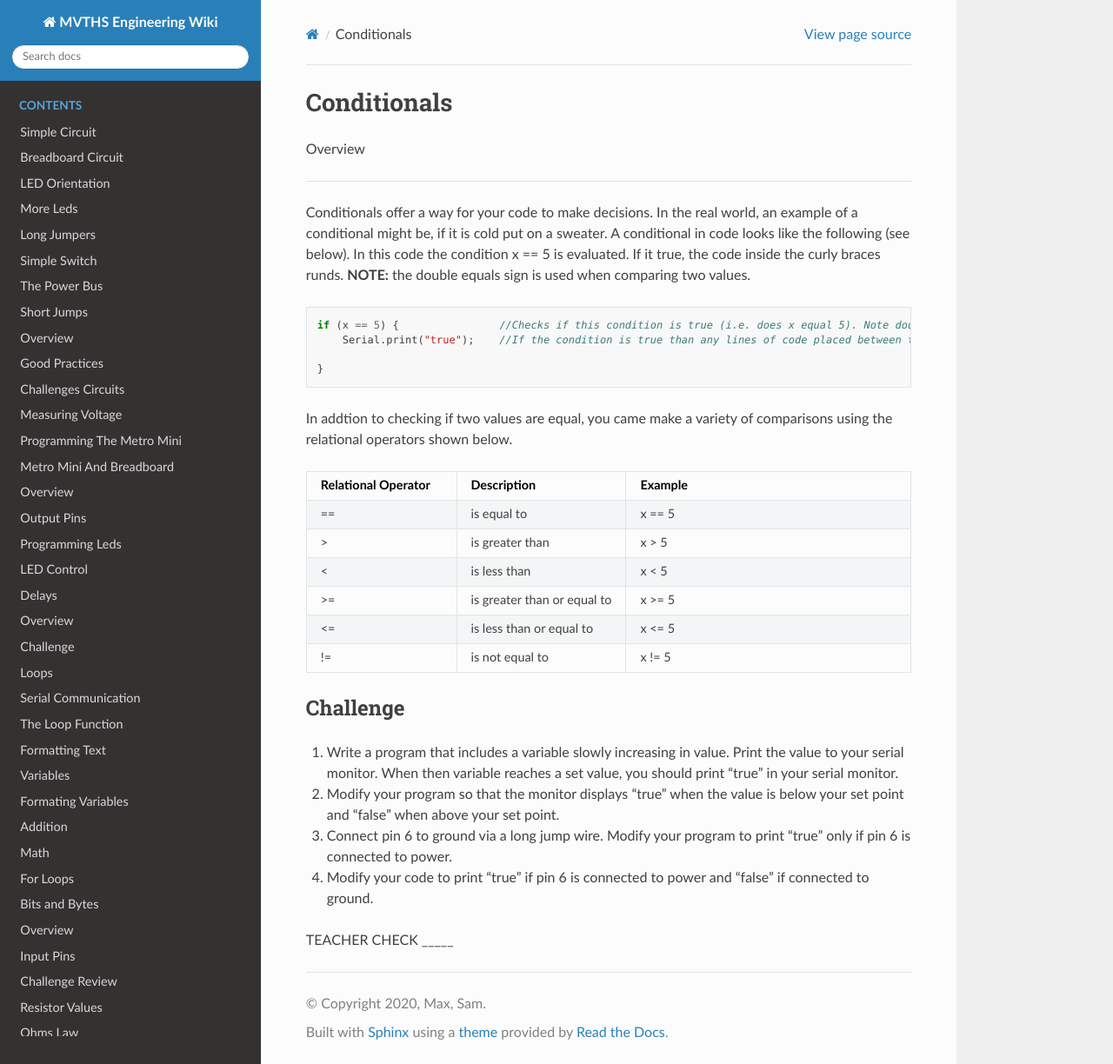
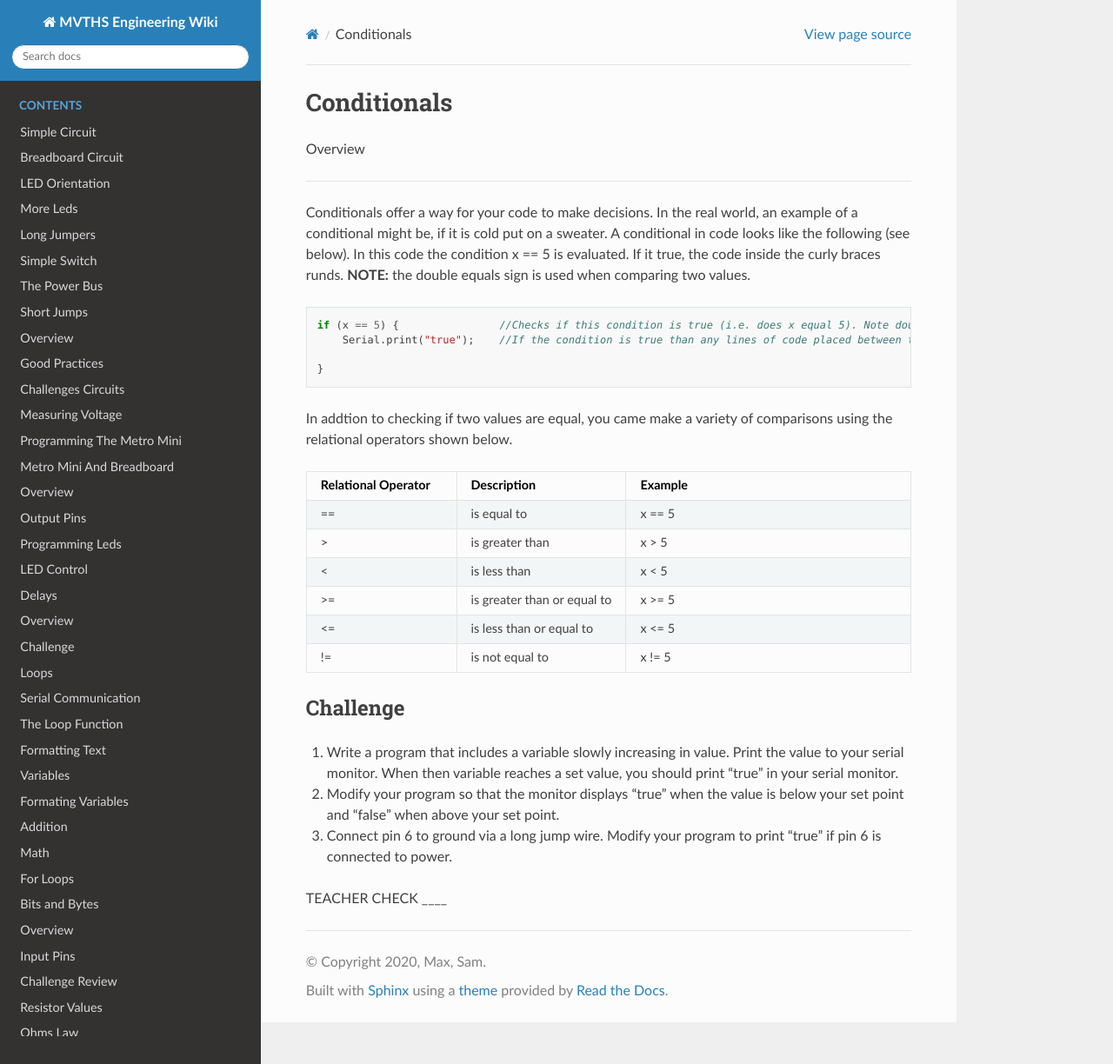
Before and after one commit to maxtkc/mvths-wiki, a Sphinx documentation site: the page built from docs/012a-conditionals.rst, in a window 1280 px wide and 1224 px high. Shown: the whole window at 87% size. Built offline with Sphinx 7.4.7 and the Read the Docs theme 2.0.0, drawn with Linux system fonts in a browser that asks for light colours; pages that are not in the unit, such as notebooks, are missing from menus.

```diff
--- a/docs/044-FIX2.rst
+++ b/docs/012a-conditionals.rst
@@ -43,8 +43,6 @@ In addtion to checking if two values are equal, you came make a variety of compa
      - is not equal to
      - x != 5
 
-
-
 Challenge
 ----------
 
@@ -52,8 +50,6 @@ Challenge
 
 #. Modify your program so that the monitor displays "true" when the value is below your set point and "false" when above your set point.
 
-#. Connect pin 6 to ground via a long jump wire. Modify your program to print "true" only if pin 6 is connected to power.
+#. Connect pin 6 to ground via a long jump wire. Modify your program to print "true" if pin 6 is connected to power.
 
-#. Modify your code to print "true" if pin 6 is connected to power and "false" if connected to ground.
-
-TEACHER CHECK \_\_\_\_\_
+TEACHER CHECK ____
```
